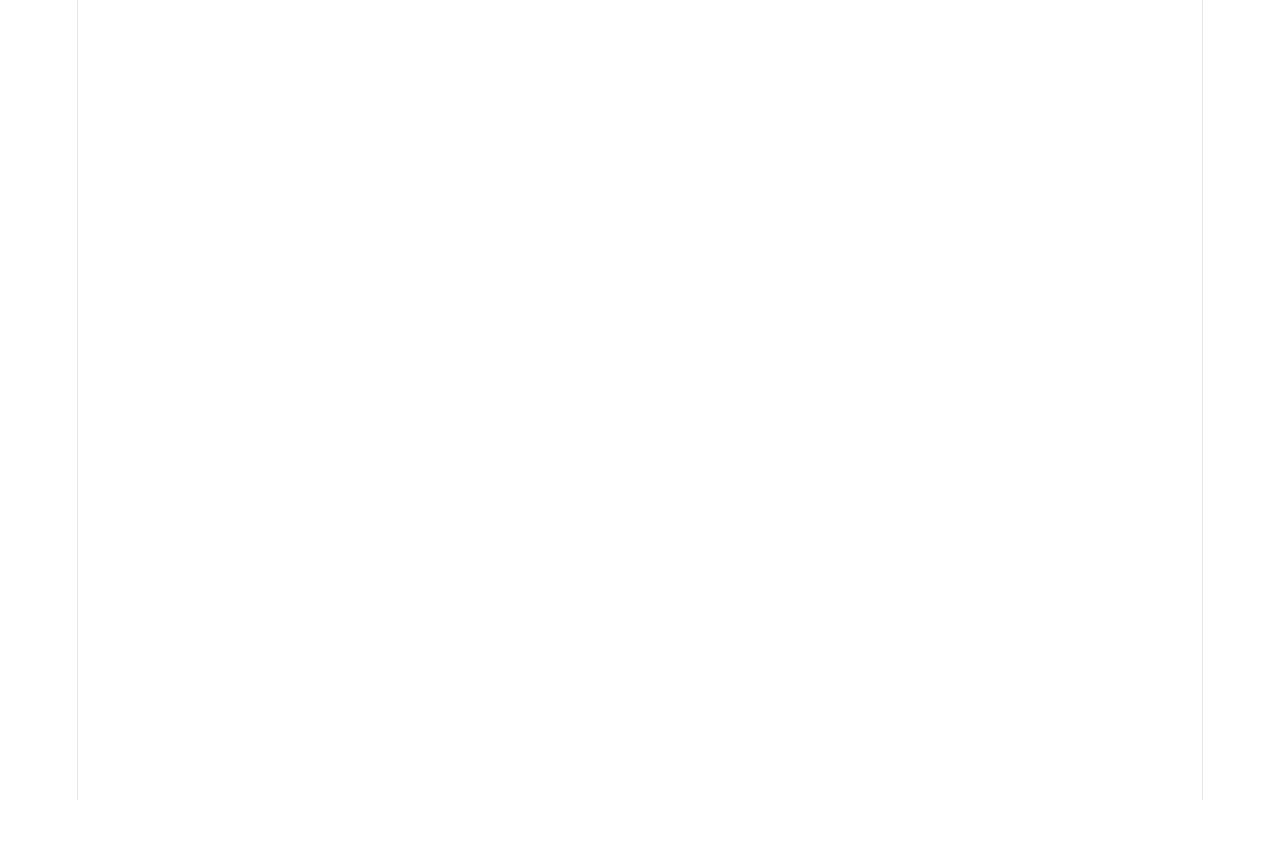
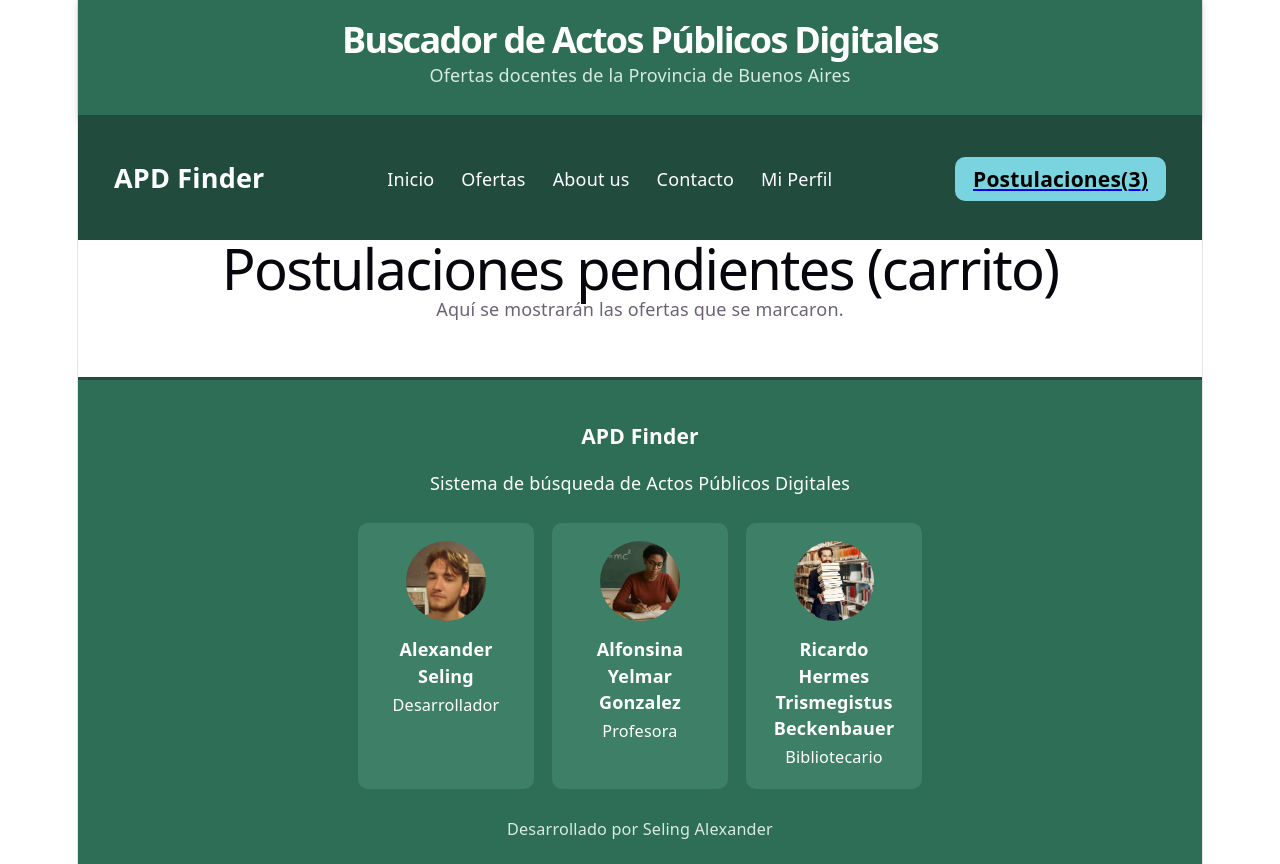
Before and after one commit to alexander5109/TalentoTechReact2026, a React (Vite) app in the folder MyApd/: page /pendingPostulations in a window 1280 px wide. Before the commit this address had no page. Before the commit the page ends 800 px from the top, so only its background shows below. Built offline with nearby package versions, Linux system fonts and the light colour scheme.

Commit message:
ahi agregue el patron de carrito
widget
component
and context

Cart = PendingPostulations

```diff
--- a/MyApd/src/App.jsx
+++ b/MyApd/src/App.jsx
@@ -5,6 +5,7 @@ import OfertasPage from './components/OfertasPage/OfertasPage'
 import AboutPage from './components/AboutPage/AboutPage'
 import ContactoPage from './components/ContactoPage/ContactoPage'
 import MiPerfilPage from './components/MiPerfilPage/MiPerfilPage'
+import PendingPostulations from './components/PendingPostulations/PendingPostulations'
 import OfertaDetallePage from './components/OfertaDetallePage/OfertaDetallePage'
 import './App.css'
 
@@ -18,6 +19,7 @@ export default function App() {
 				<Route path="/about" element={<AboutPage />} />
 				<Route path="/contacto" element={<ContactoPage />} />
 				<Route path="/miPerfil" element={<MiPerfilPage />} />
+				<Route path="/pendingPostulations" element={<PendingPostulations />} />
 			</Route>
 		</Routes>
 	)
--- a/MyApd/src/components/NavBar/NavBar.jsx
+++ b/MyApd/src/components/NavBar/NavBar.jsx
@@ -7,9 +7,7 @@ export default function NavBar() {
 	return (
 		<nav className={styles.navbar}>
 			<div className={styles.logoSection}>
-				<Link to="/" className={styles.logo}>
-					APD Finder
-				</Link>
+				<Link to="/" className={styles.logo}> APD Finder </Link>
 			</div>
 			<div className={styles.links}>
 				<Link to="/" className={styles.link}> Inicio </Link>
@@ -19,7 +17,9 @@ export default function NavBar() {
 				<Link to="/miPerfil" className={styles.link}> Mi Perfil </Link>
 			</div>
 			<div className={styles.widget}>
-				<PendingPostulationsWidget />
+				<Link to="/pendingPostulations">
+					<PendingPostulationsWidget pendingCount="3"></PendingPostulationsWidget>
+				</Link>
 			</div>
 		</nav>
 	)
--- /dev/null
+++ b/MyApd/src/components/PendingPostulations/PendingPostulations.jsx
@@ -0,0 +1,10 @@
+import Encabezado1 from "../common/Encabezado1";
+
+export default function PendingPostulations() {
+	return (
+		<div>
+			<Encabezado1>Postulaciones pendientes (carrito)</Encabezado1>
+			<p>Aquí se mostrarán las ofertas que se marcaron.</p>
+		</div>
+	);
+};;
--- a/MyApd/src/components/PendingPostulationsWidget/PendingPostulationsWidget.jsx
+++ b/MyApd/src/components/PendingPostulationsWidget/PendingPostulationsWidget.jsx
@@ -1,16 +1,7 @@
-import { Link } from "react-router-dom"
 import styles from "./PendingPostulationsWidget.module.css"
 
-export default function PendingPostulationsWidget() {
-
-	const pendingCount = 3
-
+export default function PendingPostulationsWidget({ pendingCount }) {
 	return (
-		<Link
-			to="/postulaciones"
-			className={styles.pendingWidget}
-		>
-			Postulaciones ({pendingCount})
-		</Link>
+		<h3 className={styles.pendingWidget}>Postulaciones({pendingCount})</h3>
 	)
 }
--- /dev/null
+++ b/MyApd/src/context/PendingPostulationsContext.jsx
@@ -0,0 +1,39 @@
+import { useState, useContext, createContext } from 'react';
+
+export const PendingPostulationsContext = createContext();
+
+export function usePendingPostulations() {
+	const context = useContext(PendingPostulationsContext);
+	if (!context) {
+		throw new Error('usePendingPostulations debe ser usado dentro de un CartProvider');
+	}
+	return context;
+};
+
+export function PendingPostulationsProvider({ children }) {
+	const [cart, setCart] = useState([]);
+	const addToCart = (product, quantity) => {
+		const itemInCart = cart.find(item => item.id === product.id);
+		if (itemInCart) {
+			const updatedCart = cart.map(item =>
+				item.id === product.id
+					? { ...item, quantity: item.quantity + quantity }
+					: item
+			);
+			setCart(updatedCart);
+		} else {
+			setCart(prevCart => [...prevCart, { ...product, quantity }]);
+		}
+	};
+	const clearCart = () => setCart([]);
+	const getCartQuantity = () => cart.reduce((acc, item) => acc + item.quantity, 0);
+	const getCartTotal = () => cart.reduce((acc, item) => acc + item.precio * item.quantity, 0);
+	return (
+		<PendingPostulationsContext.Provider value={{
+			cart, addToCart, clearCart,
+			getCartQuantity, getCartTotal
+		}}>
+			{children}
+		</PendingPostulationsContext.Provider>
+	);
+};
--- a/MyApd/src/main.jsx
+++ b/MyApd/src/main.jsx
@@ -2,9 +2,12 @@ import { createRoot } from 'react-dom/client'
 import { BrowserRouter } from 'react-router-dom'
 import './index.css'
 import App from './App.jsx'
+import { PendingPostulationsProvider } from './context/PendingPostulationsContext.jsx'
 
 createRoot(document.getElementById('root')).render(
   <BrowserRouter>
-    <App />
+    <PendingPostulationsProvider>
+      <App />
+    </PendingPostulationsProvider>
   </BrowserRouter>,
 )
```
